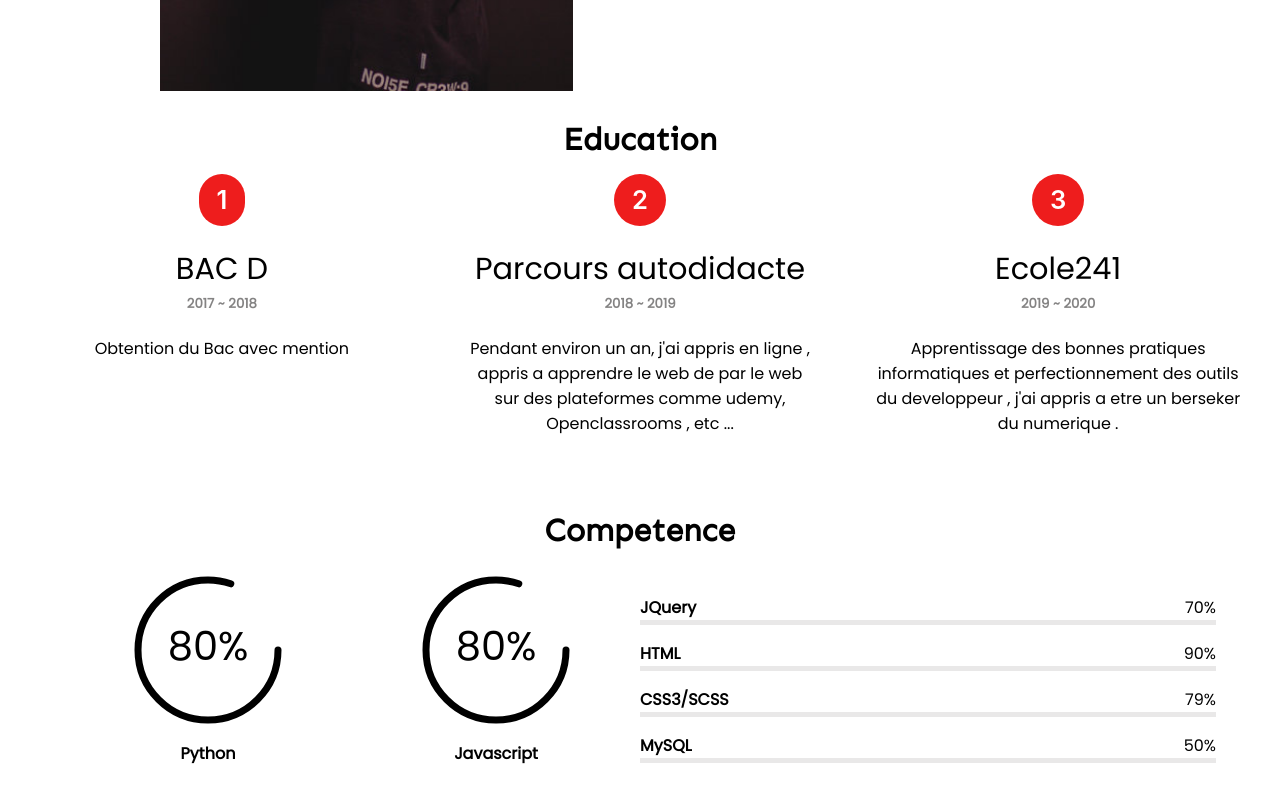
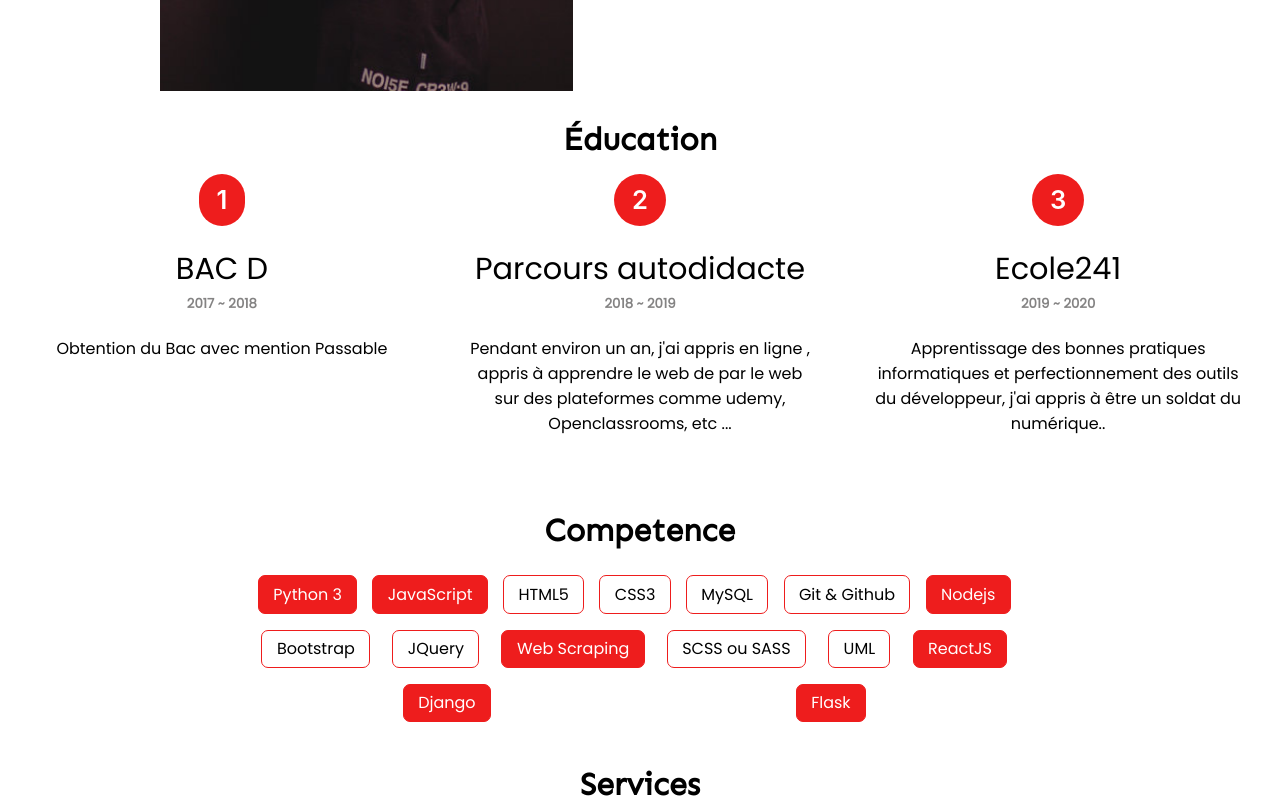
Before and after one commit to dynamo63/webpack-portfolio, a website built with webpack: page src/index.html in a window 1280 px wide. Shown: the part 940-1746 px from the top of the page. Built offline with nearby package versions, Linux system fonts and the light colour scheme.

Commit message:
Amelioration

```diff
--- a/src/index.html
+++ b/src/index.html
@@ -101,7 +101,7 @@
         <header>
             <p>Salut !, je suis</p>
             <h1>MOUCKEYTOU MOULONGUI</h1>
-            <div>Developpeur <span>FullStack</span></div>
+            <div>Developpeur <span>Web et Web Mobile</span></div>
         </header>
 
         <section id="aboutme" data-animation="default">
@@ -114,13 +114,16 @@
                     </div>
                 </div>
                 <div class="profil-content slide-item">
-                    <p>Je suis developpeur FullStack avec une forte appetence pour le backend. &nbsp; <mark>Autodidacte et passionne</mark> , j'ai <mark>appris a apprendre</mark> et je sais donc m'adapter rapidement a vos projets .</p>
-                    <div class="profil-description">
+                    <p>Alors je me présente &#128523;, je suis <mark>MOUCKEYTOU MOULONGUI</mark> et passionné de la programmation depuis 2017. En effet, J'ai <mark>appris à apprendre</mark>, en passant par Openclassrooms, Udemy, etc. et je suis ouvert aux défis . <mark>Apprendre et résoudre des problèmes sont mes passe-temps favoris.</mark></p>
+
+                    <p>N’hésitez pas à me contacter &#128513;, j'aimerais moi aussi apprendre plus sur vous.</p>
+
+                    <!-- <div class="profil-description">
                         <p>Nom : <strong>MOUCKEYTOU MOULONGUI</strong></p>
                         <p>Prenom : <strong>Sabil Mohammed</strong></p>
                         <p>Ville : <strong>Libreville</strong></p>
                         <p>Addresse : <i>Nzeng Ayong, Carrefour des Soeurs</i></p>
-                    </div>
+                    </div> -->
                     <div class="profil-footer">
                         <a href="#contact">Contact</a>
                         <a href="#">Mon CV</a>
@@ -130,7 +133,7 @@
         </section>
 
         <section id="course">
-            <h1 class="heading-1">Education</h1>
+            <h1 class="heading-1">Éducation</h1>
             <div class="course-wrapper">
                 <div class="course-item" data-animation="default">
                     <div class="course-number">
@@ -141,7 +144,7 @@
                             <h3>Ecole241</h3>
                             <h5>2019 ~ 2020</h5>
                         </hgroup>
-                        <p>Apprentissage des bonnes pratiques informatiques et perfectionnement des outils du developpeur , j'ai appris a etre un berseker du numerique .</p>
+                        <p>Apprentissage des bonnes pratiques informatiques et perfectionnement des outils du développeur, j'ai appris à être un soldat du numérique..</p>
                     </div>
                 </div>
 
@@ -154,7 +157,7 @@
                             <h3>Parcours autodidacte</h3>
                             <h5>2018 ~ 2019</h5>
                         </hgroup>
-                        <p>Pendant environ un an, j'ai appris en ligne , appris a apprendre le web de par le web sur des plateformes comme udemy, Openclassrooms , etc ...</p>
+                        <p>Pendant environ un an, j'ai appris en ligne , appris à apprendre le web de par le web sur des plateformes comme udemy, Openclassrooms, etc ...</p>
                     </div>
                 </div>
 
@@ -167,7 +170,7 @@
                             <h3>BAC D</h3>
                             <h5>2017 ~ 2018</h5>
                         </hgroup>
-                        <p>Obtention du Bac avec mention</p>
+                        <p>Obtention du Bac avec mention Passable</p>
                     </div>
                 </div>
             </div>
@@ -175,8 +178,8 @@
 
         <section id="skill">
             <h1 class="heading-1">Competence</h1>
-            <div>
-                <div class="progress-bars-circle">
+            <div class="skill-content">
+                <!-- <div class="progress-bars-circle">
                     <progress-bar name="Python" progress="80" type="circle" data-animation="circle-bar"></progress-bar>
                     <progress-bar name="Javascript" progress="80" type="circle" data-animation="circle-bar"></progress-bar>
                 </div>
@@ -185,7 +188,22 @@
                     <progress-bar name="HTML" progress="90" type="linear" data-animation="linear-bar"></progress-bar>
                     <progress-bar name="CSS3/SCSS" progress="79" type="linear" data-animation="linear-bar"></progress-bar>
                     <progress-bar name="MySQL" progress="50" type="linear" data-animation="linear-bar"></progress-bar>
-                </div>
+                </div> -->
+                <span class="primary">Python 3</span>
+                <span class="primary">JavaScript</span>
+                <span>HTML5</span>
+                <span>CSS3</span>
+                <span>MySQL</span>
+                <span>Git & Github</span>
+                <span class="primary">Nodejs</span>
+                <span>Bootstrap</span>
+                <span>JQuery</span>
+                <span class="primary">Web Scraping</span>
+                <span>SCSS ou SASS</span>
+                <span>UML</span>
+                <span class="primary">ReactJS</span>
+                <span class="primary">Django</span>
+                <span class="primary">Flask</span>
             </div>
         </section>
 
@@ -199,7 +217,7 @@
                         <img src="./img/frontend.png" alt="Frontend Icone" />
                     </div>
                     <h3 class="box-title">Frontend</h3>
-                    <p class="box-content">Reactjs/Materialize.css/Bootstrap</p>
+                    <p class="box-content">Mon rôle est de développer la partie visible d’une application web ou mobile. C’est à dire ce qui est affiché sur votre navigateur web ou téléphone mobile. </p>
                 </div>
 
                 <div class="box" data-animation="default">
@@ -207,7 +225,7 @@
                         <img src="https://static.thenounproject.com/png/995861-200.png" alt="Backend Icone" />
                     </div>
                     <h3 class="box-title">Backend</h3>
-                    <p class="box-content">Firebase/Expressjs</p>
+                    <p class="box-content">Je suis en charge de l’ensemble des fonctionnalités d’un site web( aspect technique et fonctionnel )</p>
                 </div>
             </div>
 
--- a/src/scss/libs/skill.scss
+++ b/src/scss/libs/skill.scss
@@ -1,15 +1,35 @@
-.progress-bars-linear{
-    @include container();
-}
+// .progress-bars-linear{
+//     @include container();
+// }
 
-@media(min-width:map-get($map: $breakpoint, $key: tablet) * 1px){
-    .progress-bars-circle{
-        display: flex;
-        justify-content: space-around;
-    }
+// @media(min-width:map-get($map: $breakpoint, $key: tablet) * 1px){
+//     .progress-bars-circle{
+//         display: flex;
+//         justify-content: space-around;
+//     }
 
-    .progress-bars-linear{
-        @include container(80%);
+//     .progress-bars-linear{
+//         @include container(80%);
+//     }
+// }
+
+.skill-content{
+    @include container(90%);
+    flex-wrap: wrap;
+
+    span{
+        box-sizing: border-box;
+        border: 0.9px solid $color-red;
+        padding: .35em .9em;
+        margin-right: .7em;
+        border-radius: 7px;
+        margin-bottom: 1em;
+        font-family: 'Poppins', cursive;
+
+        &.primary{
+            background-color: $color-red;
+            color: $white;
+        }
     }
 }
 
@@ -19,7 +39,7 @@
         justify-content: space-around;
         align-items: center;
 
-        @include container(90%);
+        @include container(60%);
 
         & > div{
             flex: 1;
```
Also changed, not shown: build/index.html, 2 other files.
